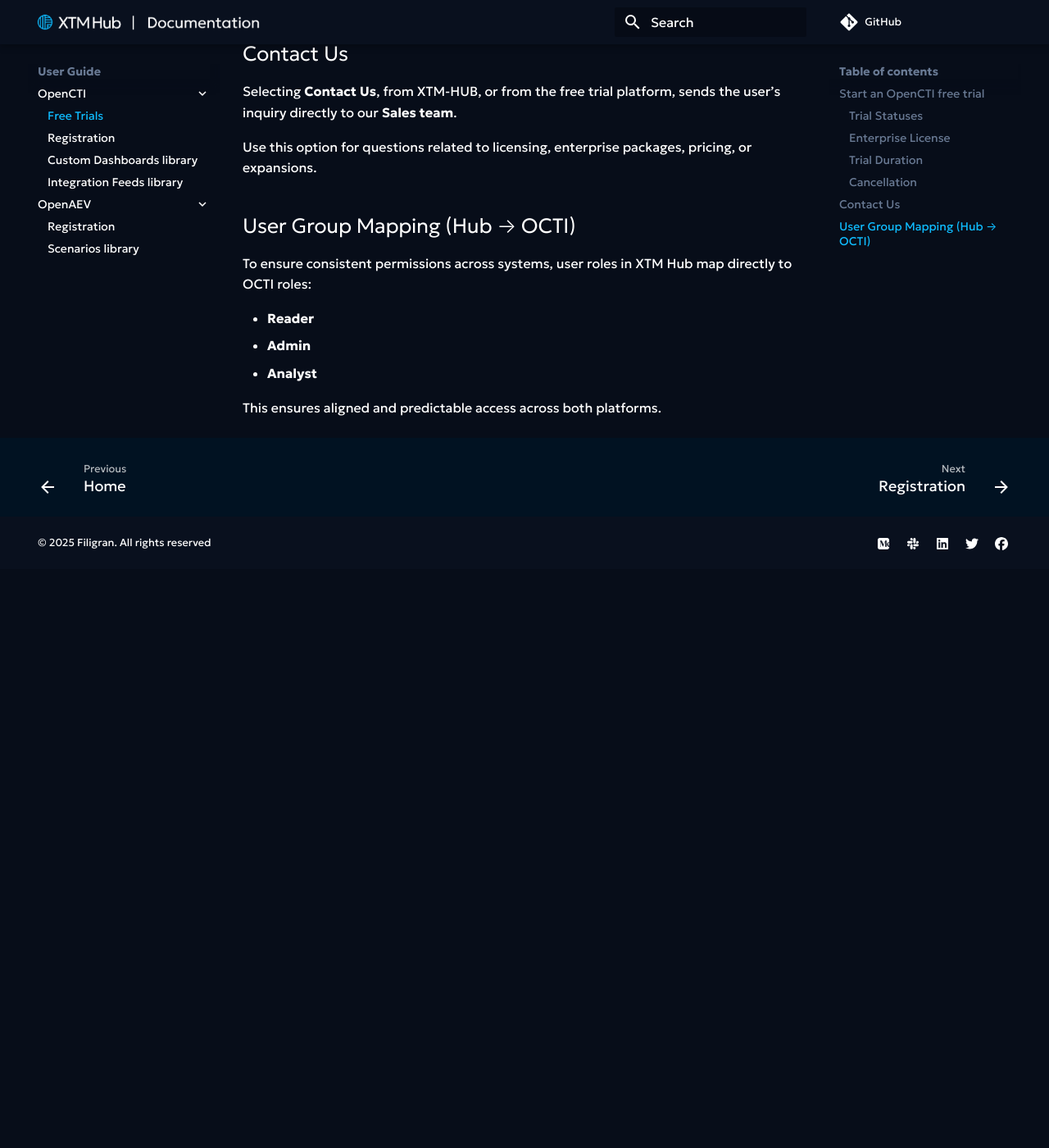
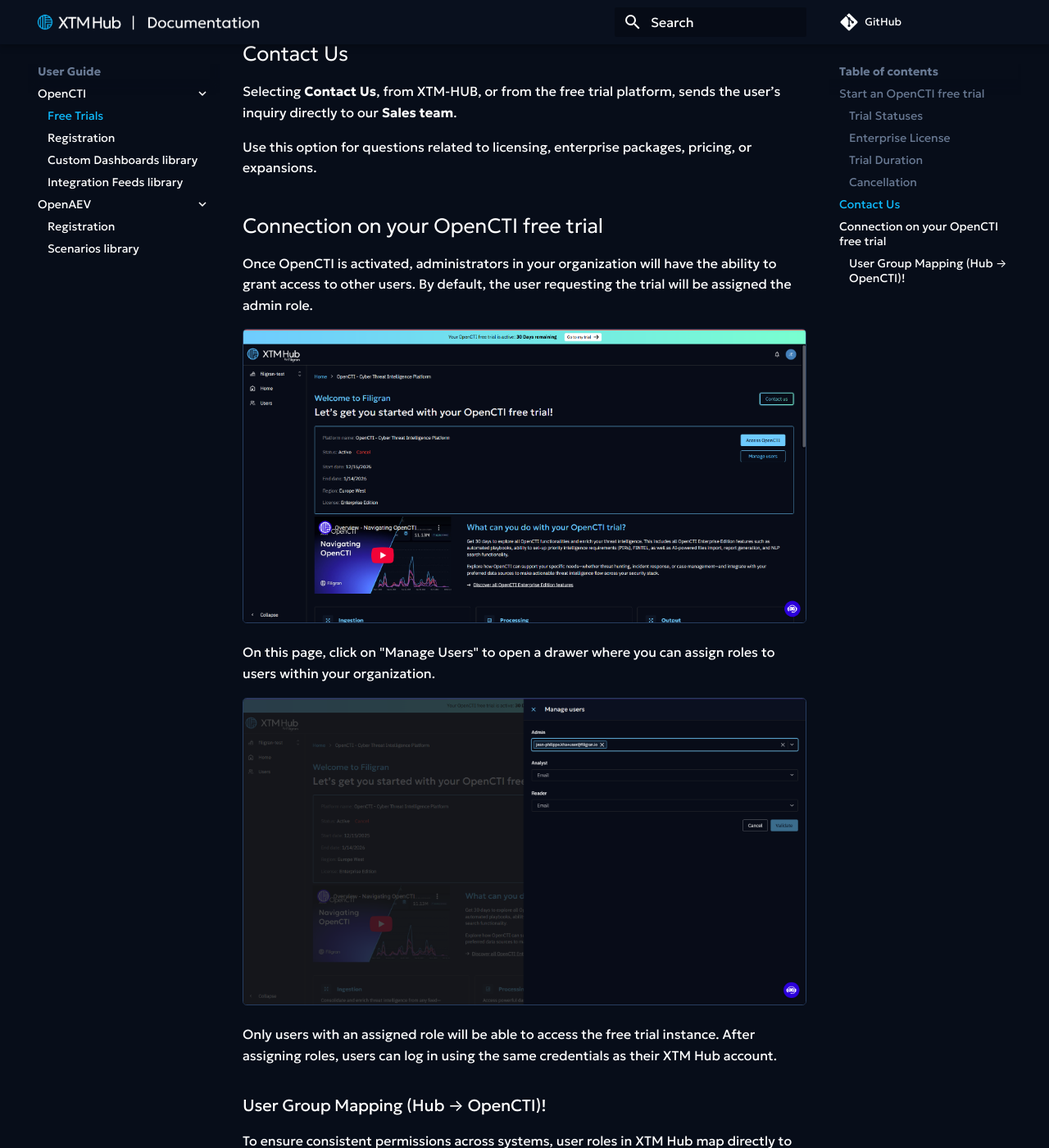
Before and after one commit to FiligranHQ/xtm-hub-docs, an MkDocs documentation site: the page built from docs/user/freetrials.md, in a window 1280 px wide and 1400 px high, scrolled down 1463 px. Shown: the whole window at 82% size. Built offline with MkDocs 1.6.1 and Material for MkDocs 9.7.7, drawn with Linux system fonts in a browser that asks for light colours; comment, search, counter and statistics services are not loaded; the version menu is left out; before the commit the page ends 2157 px from its top, so only the background shows below that; some of the changed text lies outside the part shown.

Commit message:
Add SSO Manage user part

```diff
--- a/docs/user/freetrials.md
+++ b/docs/user/freetrials.md
@@ -43,12 +43,22 @@
 
 Use this option for questions related to licensing, enterprise packages, pricing, or expansions.
 
-## User Group Mapping (Hub → OCTI)
 
-To ensure consistent permissions across systems, user roles in XTM Hub map directly to OCTI roles:
+## Connection on your OpenCTI free trial
 
+Once OpenCTI is activated, administrators in your organization will have the ability to grant access to other users. By default, the user requesting the trial will be assigned the admin role.
+
+![free-trial-page.png](../assets/images/free-trial-page-details.png)
+
+On this page, click on "Manage Users" to open a drawer where you can assign roles to users within your organization.
+
+![free-trial-manage-user.png](../assets/images/free-trial-manage-user.png)
+
+Only users with an assigned role will be able to access the free trial instance.
+After assigning roles, users can log in using the same credentials as their XTM Hub account.
+
+### User Group Mapping (Hub → OpenCTI)!
+To ensure consistent permissions across systems, user roles in XTM Hub map directly to your OpenCTI free trial roles:
 - **Reader**
 - **Admin**
 - **Analyst**
-
-This ensures aligned and predictable access across both platforms.
```
Also changed, not shown: docs/assets/images/free-trial-manage-user.png (added), docs/assets/images/free-trial-page-details.png (added).
